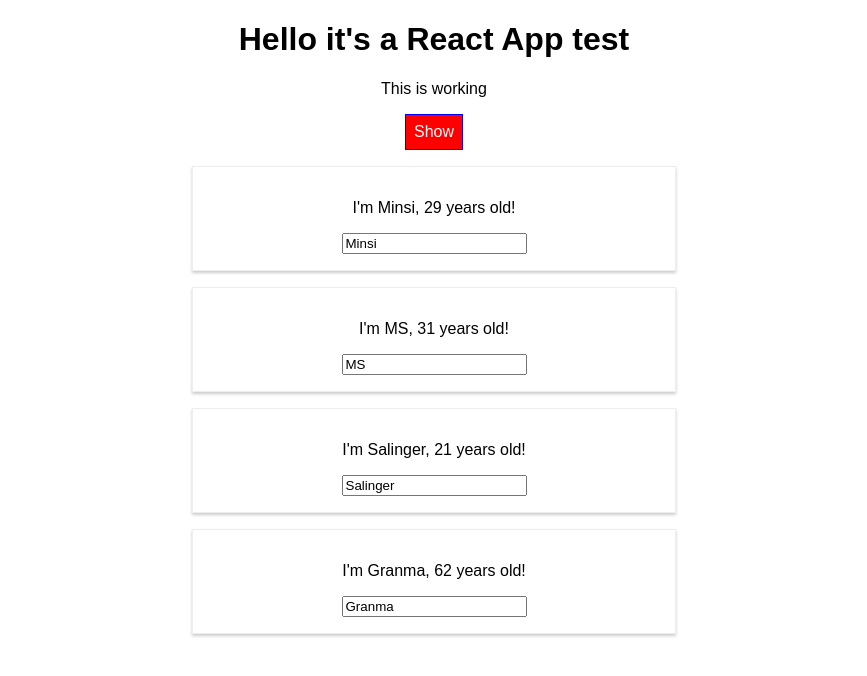
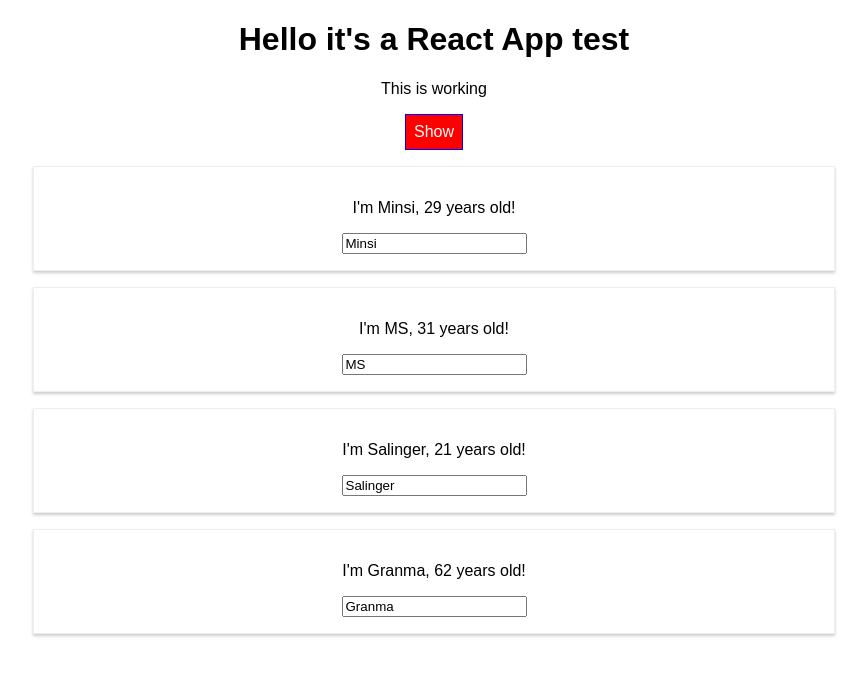
Before and after one commit to minsikim/react-app-test, a React (Create React App) app: page / in a window 1280 px wide. Both pictures are taken after a click on the button "Show". Shown: the top 676 px of the page, without its empty margins (206-1073 px from the left). Built offline with nearby package versions, Linux system fonts and the light colour scheme.

Commit message:
save before eject

```diff
--- a/src/App.js
+++ b/src/App.js
@@ -1,6 +1,6 @@
 import React, { Component } from 'react';
 import './App.css';
-import Radium, {StyleRoot} from 'radium';
+import Radium from 'radium';
 import Person from './Person/Person';
 
 class App extends Component {
@@ -115,7 +115,6 @@ class App extends Component {
     }
 
     return (
-      <StyleRoot>
       <div className="App">
         <h1>Hello it's a React App test</h1>
         <p>This is working</p>
@@ -124,10 +123,9 @@ class App extends Component {
           onClick={()=>this.togglePersonsHandler()}>Show</button>
         {persons}
       </div>
-      </StyleRoot>
     );
     // return React.createElement('div', {className:'App'}, React.createElement('h1', null, "Hello it's a React App test"));
   }
 }
 
-export default Radium(App);
+export default App;
--- a/src/Person/Person.js
+++ b/src/Person/Person.js
@@ -1,15 +1,14 @@
 import React from 'react';
-import Radium from 'radium';
 import './Person.css';
 
 const person = (props) => {
-    const style = {
-        '@media (min-width: 500px)': {
-            width: '450px'
-        }
-    }
+    // const style = {
+    //     '@media (min-width: 500px)': {
+    //         width: '450px'
+    //     }
+    // }
     return (
-        <div className='Person' onClick={props.click} style={style}>
+        <div className='Person' onClick={props.click}>
             <p>I'm {props.name}, {props.age} years old!</p>
             <p> {props.children} </p>
             <input onChange={props.change} value={props.name} />
@@ -17,4 +16,4 @@ const person = (props) => {
     )
 }
 
-export default Radium(person);
+export default person;
```
